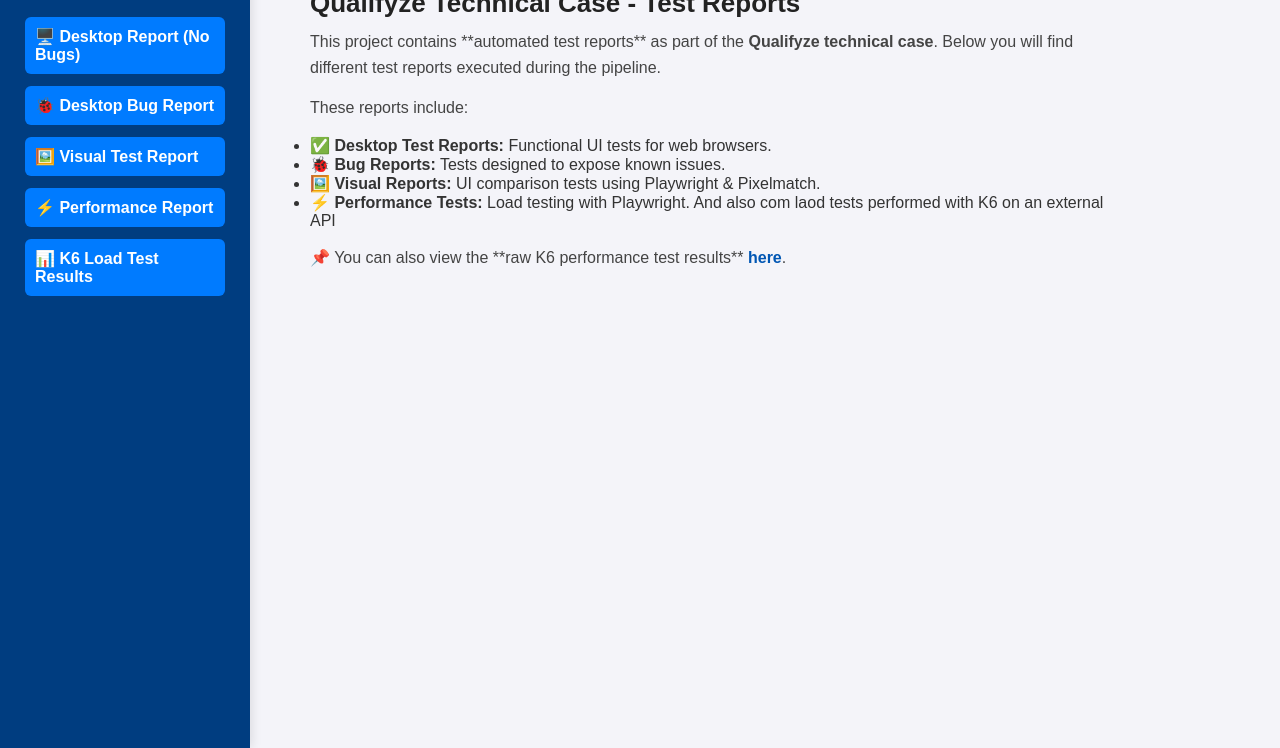
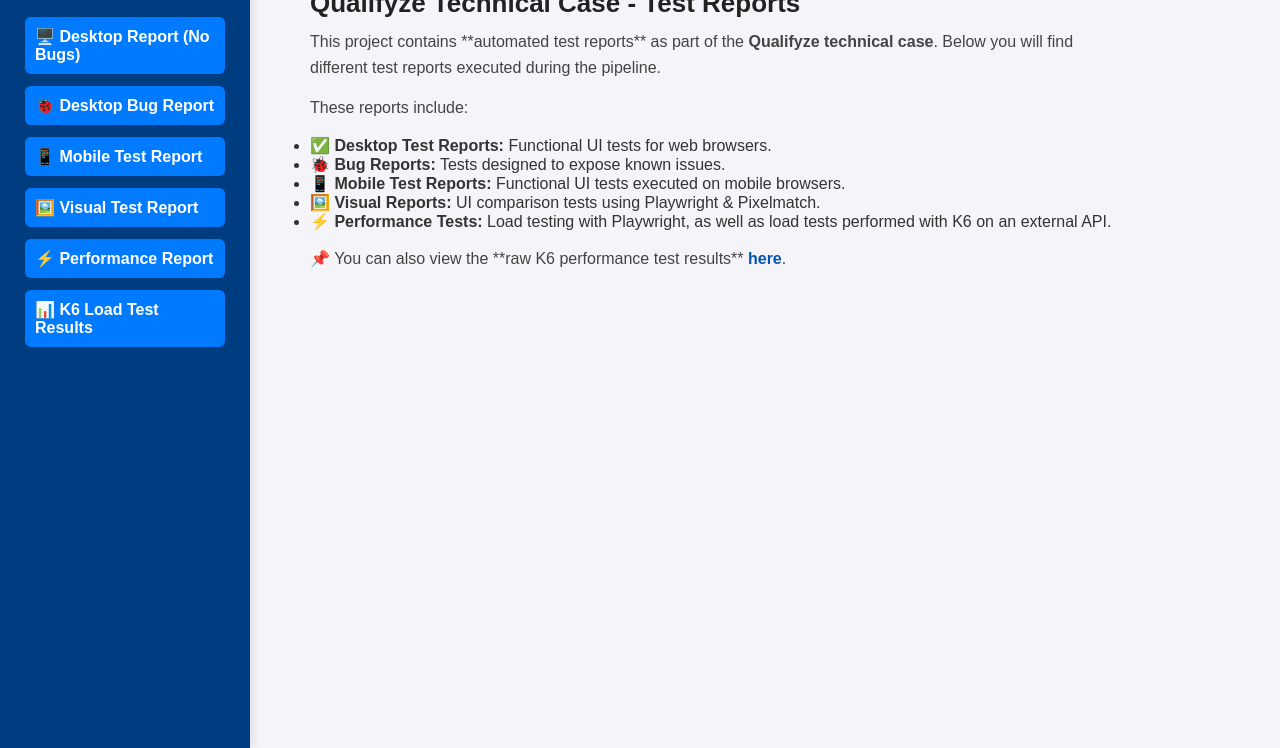
Before and after one commit to jggtemp/qualifyze-swaglabs-tests, a website: page playwright/report-template/index.html in a window 1280 px wide. Shown: the part 52-800 px from the top of the page. Drawn offline with Linux system fonts and the light colour scheme.

Commit message:
Actions fix

```diff
--- a/playwright/report-template/index.html
+++ b/playwright/report-template/index.html
@@ -93,6 +93,7 @@
     <ul>
         <li><a href="desktop-no-bugs/index.html">🖥️ Desktop Report (No Bugs)</a></li>
         <li><a href="desktop-bugs/index.html">🐞 Desktop Bug Report</a></li>
+        <li><a href="mobile/index.html">📱 Mobile Test Report</a></li>
         <li><a href="visual/index.html">🖼️ Visual Test Report</a></li>
         <li><a href="performance/index.html">⚡ Performance Report</a></li>
         <li><a href="https://github.com/jggtemp/qualifyze-swaglabs-tests/blob/main/K6/results.txt" target="_blank">📊 K6 Load Test Results</a></li>
@@ -111,8 +112,9 @@
     <ul style="margin-bottom: 15px;">
         <li>✅ <strong>Desktop Test Reports:</strong> Functional UI tests for web browsers.</li>
         <li>🐞 <strong>Bug Reports:</strong> Tests designed to expose known issues.</li>
+        <li>📱 <strong>Mobile Test Reports:</strong> Functional UI tests executed on mobile browsers.</li>
         <li>🖼️ <strong>Visual Reports:</strong> UI comparison tests using Playwright & Pixelmatch.</li>
-        <li>⚡ <strong>Performance Tests:</strong> Load testing with Playwright. And also com laod tests performed with K6 on an external API</li>
+        <li>⚡ <strong>Performance Tests:</strong> Load testing with Playwright, as well as load tests performed with K6 on an external API.</li>
     </ul>
     <p>
         📌 You can also view the **raw K6 performance test results**
```
Also changed, not shown: .github/workflows/tests.yml.
